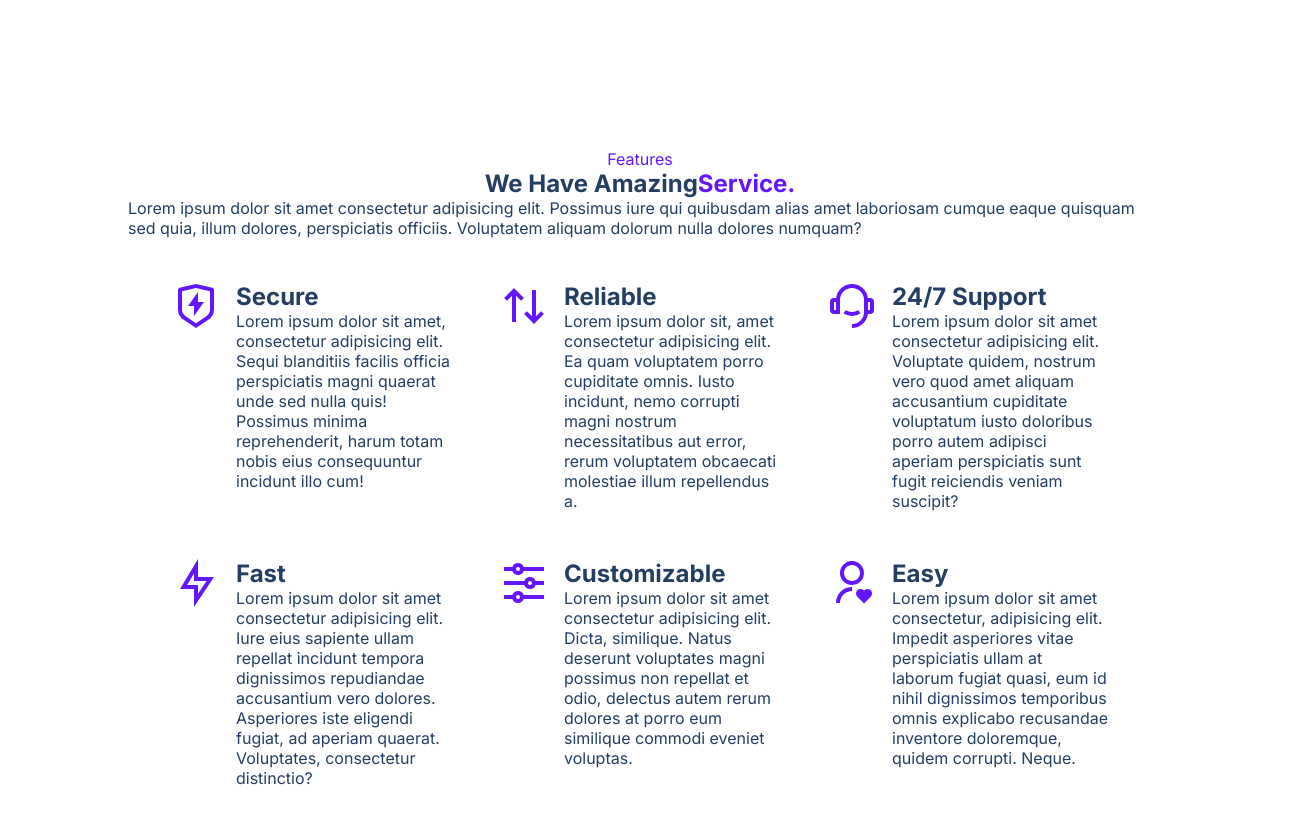
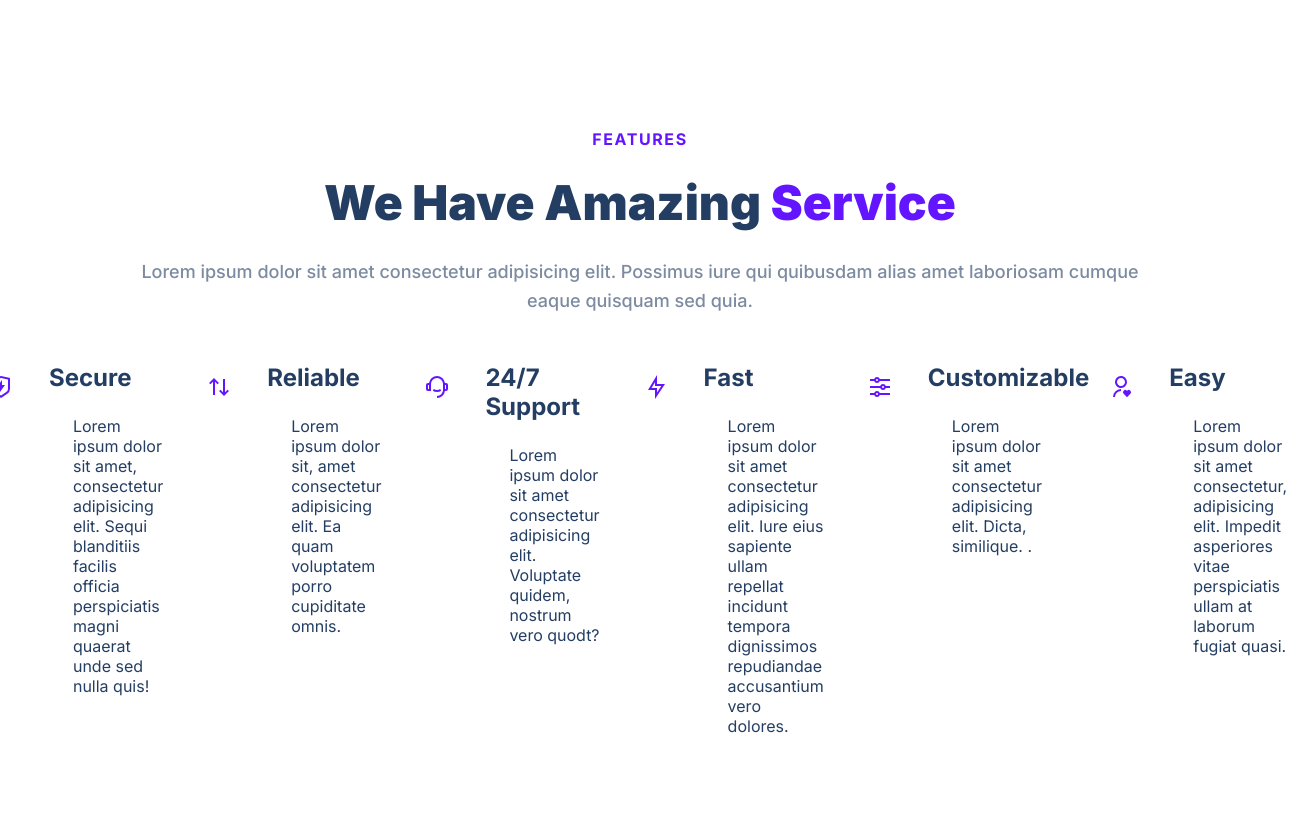
Before and after one commit to darlingjaderose/treact-final-project, a plain HTML site: page index.html in a window 1280 px wide. Shown: the part 740-1575 px from the top of the page, 1311 px wide, since content can reach past the window. Drawn offline with Linux system fonts and the light colour scheme.

Commit message:
features rework

```diff
--- a/index.html
+++ b/index.html
@@ -9,7 +9,6 @@
     <link
       rel="stylesheet"
       href="https://cdnjs.cloudflare.com/ajax/libs/font-awesome/6.7.2/css/all.min.css"
-    />
     />
     <script src="script.js"></script>
   </head>
@@ -136,102 +135,98 @@
       <section id="features">
         <div class="container">
           <div class="row__narrow">
-            <p class="purple">Features</p>
-            <h1>We Have Amazing<span class="purple">Service.</span></h1>
-            <p>
+            <h4 class="section__tag">FEATURES</h4>
+            <h2 class="section__title">
+              We Have Amazing <span class="purple">Service</span>
+            </h2>
+            <div class="section__para">
               Lorem ipsum dolor sit amet consectetur adipisicing elit. Possimus
               iure qui quibusdam alias amet laboriosam cumque eaque quisquam sed
-              quia, illum dolores, perspiciatis officiis. Voluptatem aliquam
-              dolorum nulla dolores numquam?
-            </p>
-            <ul class="features__list">
-              <li>
+              quia.
+            </div>
+            <div class="features">
+              <div class="feature">
+                <div class="feature__row">
+                  <figure class="feature__img--wrapper">
                     <img
                       src="./assets/shield-icon.daefe14b320b14fbd9cbd18908ac93ec.svg"
                     />
+                  </figure>
                   <div class="feature__text">
-                  <h2>Secure</h2>
-                  <p>
+                    <h2 class="feature__title">Secure</h2>
+                    <p class="feature__para">
                       Lorem ipsum dolor sit amet, consectetur adipisicing elit.
-                    Sequi blanditiis facilis officia perspiciatis magni quaerat
-                    unde sed nulla quis! Possimus minima reprehenderit, harum
-                    totam nobis eius consequuntur incidunt illo cum!
+                      Sequi blanditiis facilis officia perspiciatis magni
+                      quaerat unde sed nulla quis!
                     </p>
                   </div>
-              </li>
-              <li>
+                  <figure class="feature__img--wrapper">
                     <img
                       src="./assets/reliable-icon.1367510a8f0a1bec76dc425d25f92f43.svg"
                     />
+                  </figure>
                   <div class="feature__text">
-                  <h2>Reliable</h2>
-                  <p>
-                    Lorem ipsum dolor sit, amet consectetur adipisicing elit. Ea
-                    quam voluptatem porro cupiditate omnis. Iusto incidunt, nemo
-                    corrupti magni nostrum necessitatibus aut error, rerum
-                    voluptatem obcaecati molestiae illum repellendus a.
+                    <h2 class="feature__title">Reliable</h2>
+                    <p class="feature__para">
+                      Lorem ipsum dolor sit, amet consectetur adipisicing elit.
+                      Ea quam voluptatem porro cupiditate omnis.
                     </p>
                   </div>
-              </li>
-              <li>
+                  <figure class="feature__img--wrapper">
                     <img
                       src="./assets/support-icon.f9253ffa8cb6ffde5bbaa05eb5136375.svg"
                     />
+                  </figure>
                   <div class="feature__text">
-                  <h2>24/7 Support</h2>
-                  <p>
+                    <h2 class="feature__title">24/7 Support</h2>
+                    <p class="feature__para">
                       Lorem ipsum dolor sit amet consectetur adipisicing elit.
-                    Voluptate quidem, nostrum vero quod amet aliquam accusantium
-                    cupiditate voluptatum iusto doloribus porro autem adipisci
-                    aperiam perspiciatis sunt fugit reiciendis veniam suscipit?
+                      Voluptate quidem, nostrum vero quodt?
                     </p>
                   </div>
-              </li>
-              <li>
+                  <figure class="feature__img--wrapper">
                     <img
                       src="./assets/fast-icon.dbb971a73d4805d2fc3bcdacdb55beba.svg"
                     />
+                  </figure>
                   <div class="feature__text">
-                  <h2>Fast</h2>
-                  <p>
+                    <h2 class="feature__title">Fast</h2>
+                    <p class="feature__para">
                       Lorem ipsum dolor sit amet consectetur adipisicing elit.
                       Iure eius sapiente ullam repellat incidunt tempora
-                    dignissimos repudiandae accusantium vero dolores. Asperiores
-                    iste eligendi fugiat, ad aperiam quaerat. Voluptates,
-                    consectetur distinctio?
+                      dignissimos repudiandae accusantium vero dolores.
                     </p>
                   </div>
-              </li>
-              <li>
+
+                  <figure class="feature__img--wrapper">
                     <img
                       src="./assets/customize-icon.367468c90fd796009b97fbfba67b2c6a.svg"
                     />
+                  </figure>
                   <div class="feature__text">
-                  <h2>Customizable</h2>
-                  <p>
+                    <h2 class="feature__title">Customizable</h2>
+                    <p class="feature__para">
                       Lorem ipsum dolor sit amet consectetur adipisicing elit.
-                    Dicta, similique. Natus deserunt voluptates magni possimus
-                    non repellat et odio, delectus autem rerum dolores at porro
-                    eum similique commodi eveniet voluptas.
+                      Dicta, similique. .
                     </p>
                   </div>
-              </li>
-              <li>
+
+                  <figure class="feature__img--wrapper">
                     <img
                       src="./assets/simple-icon.673b7e1750b2a4ef32907fc164828d00.svg"
                     />
+                  </figure>
                   <div class="feature__text">
-                  <h2>Easy</h2>
-                  <p>
+                    <h2 class="feature__title">Easy</h2>
+                    <p class="feature__para">
                       Lorem ipsum dolor sit amet consectetur, adipisicing elit.
                       Impedit asperiores vitae perspiciatis ullam at laborum
-                    fugiat quasi, eum id nihil dignissimos temporibus omnis
-                    explicabo recusandae inventore doloremque, quidem corrupti.
-                    Neque.
+                      fugiat quasi.
                     </p>
                   </div>
-              </li>
-            </ul>
+                </div>
+              </div>
+            </div>
           </div>
         </div>
       </section>
@@ -247,9 +242,7 @@
               </h1>
               <p>
                 Lorem ipsum dolor sit amet consectetur adipisicing elit. Autem
-                esse cupiditate voluptates! Et provident recusandae itaque
-                consequuntur magnam earum possimus laborum nulla quam expedita
-                odit aut sapiente debitis, illo officiis.
+                esse cupiditate voluptates!
               </p>
               <button class="quality__btn">Learn More</button>
             </div>
--- a/style.css
+++ b/style.css
@@ -272,14 +272,47 @@ FEATURES ↓
   align-items: center;
 }
 
-.features__list {
-  list-style: none;
+.section__tag {
+  font-size: 16px;
+  color: rgb(100, 21, 255);
+  letter-spacing: 1.6px;
+  font-weight: 700;
+  text-transform: uppercase;
+  margin-bottom: 24px;
+}
+
+.section__title {
+  font-size: 48px;
+  line-height: 1.25;
+  font-weight: 900;
+  margin-bottom: 24px;
+}
+
+.section__para {
+  font-size: 18px;
+  font-weight: 500;
+  color: rgb(124, 139, 161);
+  line-height: 1.625;
+  text-align: center;
+}
+
+.features {
   display: flex;
   flex-wrap: wrap;
-  padding: 20px;
+  margin-top: 40px;
 }
 
-.features__list li {
+.feature {
+  width: calc(100% / 3);
+}
+
+.feature__row {
+  display: flex;
+  align-items: start;
+  padding: 32px, 24px;
+}
+
+.feature__para {
   width: calc(100% / 3);
   padding: 24px;
   display: flex;
@@ -287,13 +320,25 @@ FEATURES ↓
   gap: 16px;
 }
 
-.features__list li img {
-  width: 48px;
-  flex-shrink: 0;
+.feature__img--wrapper {
+  display: flex;
+  padding: 20px;
+  border-width: 1px;
+  border-style: style;
+  border-color: rgb(229, 231, 235);
+  border-radius: 500px;
+  border-image: none;
+}
+
+.feature__img {
+  width: 24px;
+  height: 24px;
 }
 
 .feature__text {
   flex: 1;
+  margin-top: 8px;
+  margin-left: 16px;
 }
 
 /*
```
Lines whose indentation alone changed are shown as unchanged.
